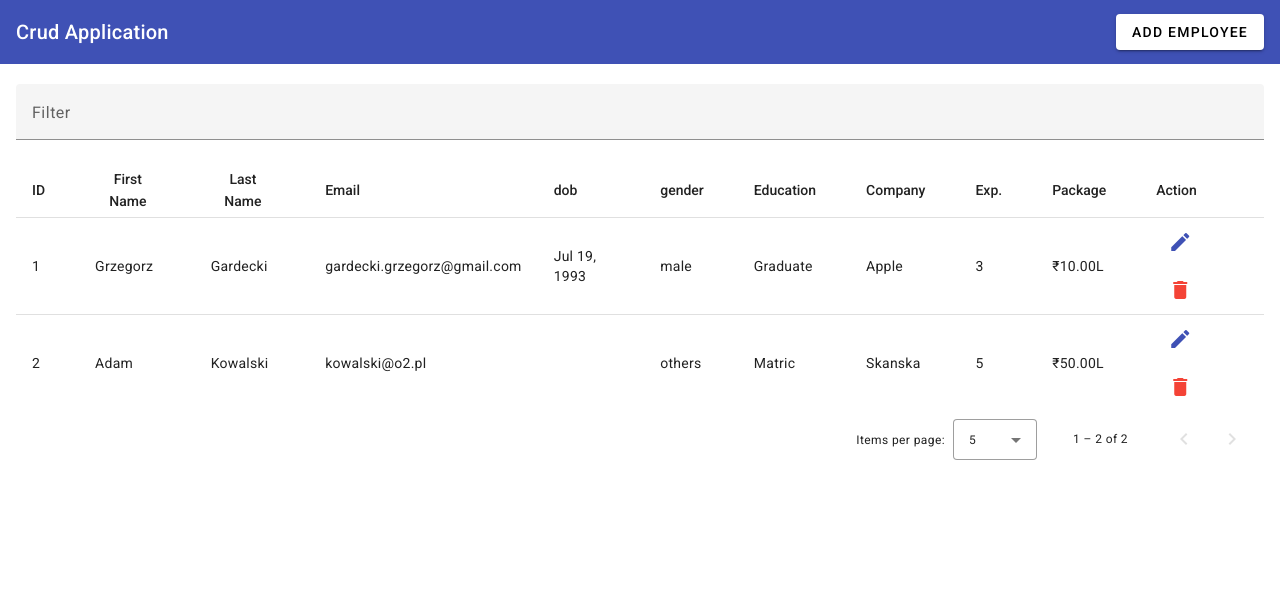
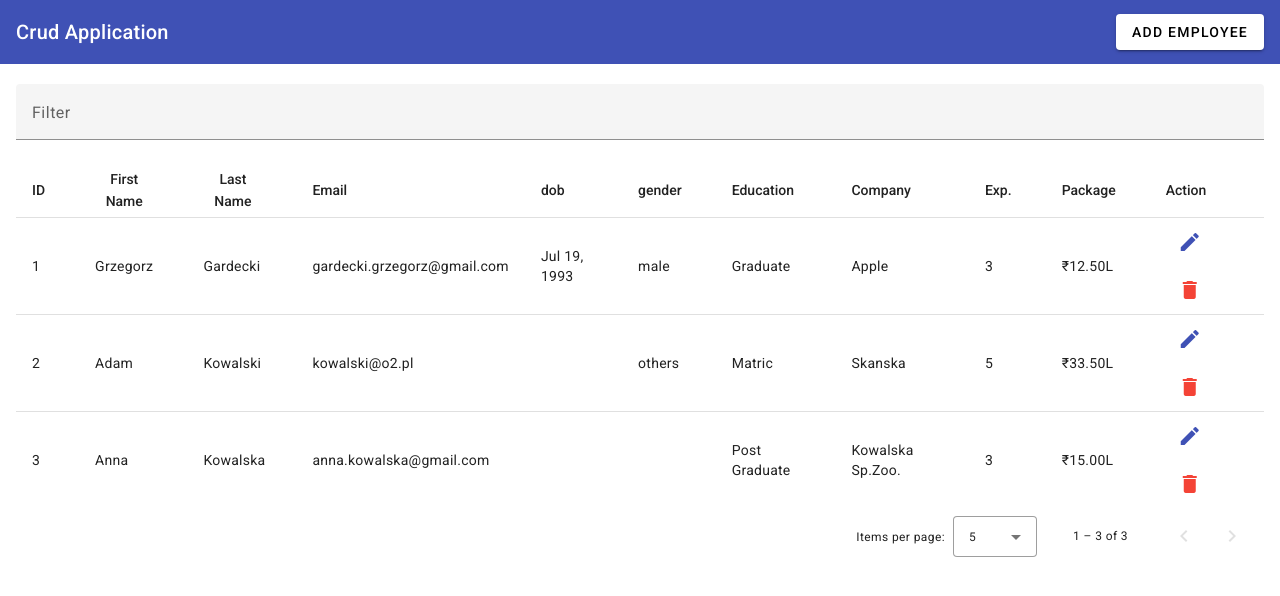
Before and after one commit to GrzegorzProgramowania/Angular15-CrudApp, an Angular app: page / in a window 1280 px wide. Shown: the top 596 px of the page. Built offline with nearby package versions, Linux system fonts and the light colour scheme; data requests are answered from the project's data file.

Commit message:
Addded confirm before delete data by window confirm

```diff
--- a/angular.json
+++ b/angular.json
@@ -40,7 +40,7 @@
               "budgets": [
                 {
                   "type": "initial",
-                  "maximumWarning": "500kb",
+                  "maximumWarning": "999kb",
                   "maximumError": "1mb"
                 },
                 {
--- a/db.json
+++ b/db.json
@@ -26,7 +26,7 @@
       "education": "Graduate",
       "company": "Apple",
       "experience": 3,
-      "package": 10,
+      "package": 12.5,
       "id": 1
     },
     {
@@ -38,8 +38,20 @@
       "education": "Matric",
       "company": "Skanska",
       "experience": 5,
-      "package": 50,
+      "package": 33.5,
       "id": 2
+    },
+    {
+      "firstName": "Anna",
+      "lastName": "Kowalska",
+      "email": "anna.kowalska@gmail.com",
+      "dob": "",
+      "gender": "",
+      "education": "Post Graduate",
+      "company": "Kowalska Sp.Zoo.",
+      "experience": 3,
+      "package": 15,
+      "id": 3
     }
   ]
 }
--- a/src/app/app.component.ts
+++ b/src/app/app.component.ts
@@ -73,7 +73,13 @@ export class AppComponent implements OnInit {
       this.dataSource.paginator.firstPage();
     }
   }
+
+  //działa
   deleteEmployee(id: number) {
+    const userConfirmed = window.confirm(
+      'Czy na pewno chcesz usunąć tego pracownika?'
+    );
+    if (userConfirmed) {
       this._empService.deleteEmployee(id).subscribe({
         next: (res) => {
           this._coreService.openSnackBar('Employee deleted!', 'done');
@@ -81,6 +87,7 @@ export class AppComponent implements OnInit {
         },
         error: console.log,
       });
+    }
   }
 
   openEditForm(data: any) {
```
Lines whose indentation alone changed are shown as unchanged.
